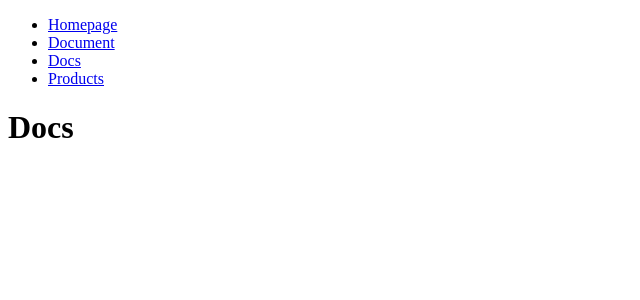
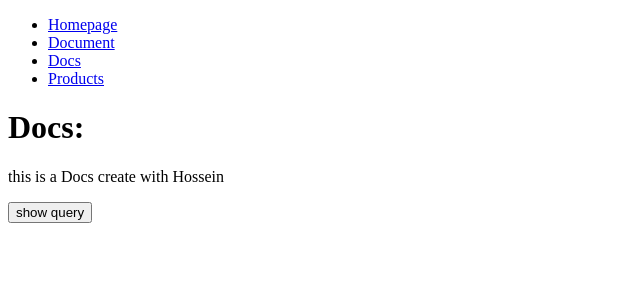
Before and after one commit to Hooseinsalari/React-tutorial, a React (Create React App) app in the folder first-app/: page /Docs/Hossein in a window 1280 px wide. Shown: the top 300 px of the page, without its empty margins (0-640 px from the left). Built offline with nearby package versions, Linux system fonts and the light colour scheme.

Commit message:
parameters in routing and query string

```diff
--- a/first-app/package.json
+++ b/first-app/package.json
@@ -7,6 +7,7 @@
     "@testing-library/react": "^11.2.7",
     "@testing-library/user-event": "^12.8.3",
     "axios": "^0.22.0",
+    "query-string": "^7.0.1",
     "react": "^17.0.2",
     "react-dom": "^17.0.2",
     "react-router-dom": "^5.3.0",
--- a/first-app/src/App.js
+++ b/first-app/src/App.js
@@ -7,6 +7,7 @@ import Homepage from './component/Homepage';
 import Docs from './component/Docs';
 import Document from './component/Document';
 import Products from './component/Products';
+import Product from './component/Product';
 
 class App extends Component {
   render() {
@@ -15,10 +16,11 @@ class App extends Component {
         <Navbar />
         <div>
           <Switch>
+            <Route path="/Products/:id" component={Product} />
             <Route path="/Document" component={Document} />
-            <Route path="/Docs" component={Docs} />
+            <Route path="/Docs/:writer?" component={Docs} />
             <Route path="/Products" render={(props) => <Products name="Hossein" {...props} />} />
-              <Route path="/" component={Homepage} />
+            <Route path="/" component={Homepage} />
           </Switch>
         </div>
       </div>
--- a/first-app/src/component/Docs.js
+++ b/first-app/src/component/Docs.js
@@ -1,11 +1,20 @@
 import React, { Component } from 'react';
+import queryString from "query-string";
 
 class Docs extends Component {
+
+    showQuery = () => {
+        // console.log(this.props.location.search)
+        const result = queryString.parse(this.props.location.search)
+        console.log(result)
+    }
+
     render() {
         return (
             <div>
-                <h1>Docs</h1>
-
+                <h1>Docs:</h1>
+                <p>this is a Docs create with {this.props.match.params.writer}</p>
+                <button onClick={this.showQuery}>show query</button>
             </div>
         );
     }
--- a/first-app/src/component/Navbar.js
+++ b/first-app/src/component/Navbar.js
@@ -13,7 +13,7 @@ class Navbar extends Component {
             <Link to="/Document">Document</Link>
           </li>
           <li>
-            <Link to="/Docs">Docs</Link>
+            <Link to="/Docs/Hossein">Docs</Link>
           </li>
           <li>
             <Link to="/Products">Products</Link>
--- /dev/null
+++ b/first-app/src/component/Product.js
@@ -0,0 +1,14 @@
+import React, { Component } from 'react';
+
+
+class Product extends Component {
+    render() {
+        return (
+            <div>
+                <h1>this is my product {this.props.match.params.id}</h1>
+            </div>
+        );
+    }
+}
+
+export default Product;
--- a/first-app/src/component/Products.js
+++ b/first-app/src/component/Products.js
@@ -1,11 +1,17 @@
 import React, { Component } from 'react';
+import { Link } from "react-router-dom";
 
 class Products extends Component {
     render() {
         return (
             <div>
-                <h1>Products</h1>
-
+                <h1>Products:</h1>
+                <ul>
+                    <li><Link to="/Products/1">Product 1</Link></li>
+                    <li><Link to="/Products/2">Product 2</Link></li>
+                    <li><Link to="/Products/3">Product 3</Link></li>
+                    <li><Link to="/Products/4">Product 4</Link></li>
+                </ul>
             </div>
         );
     }
```
Also changed, not shown: 1 other file (tests, documents, lock files or other folders).
